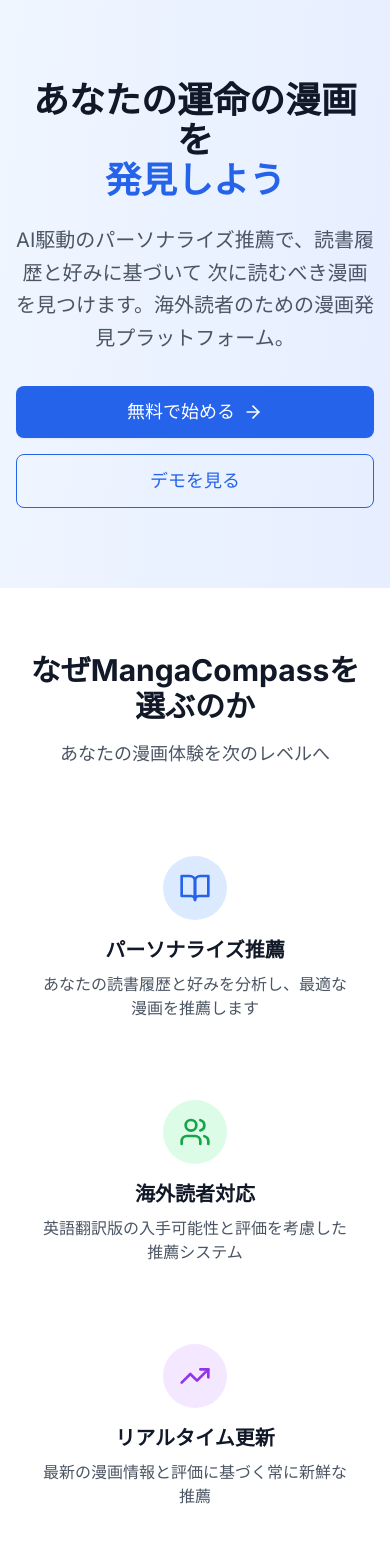
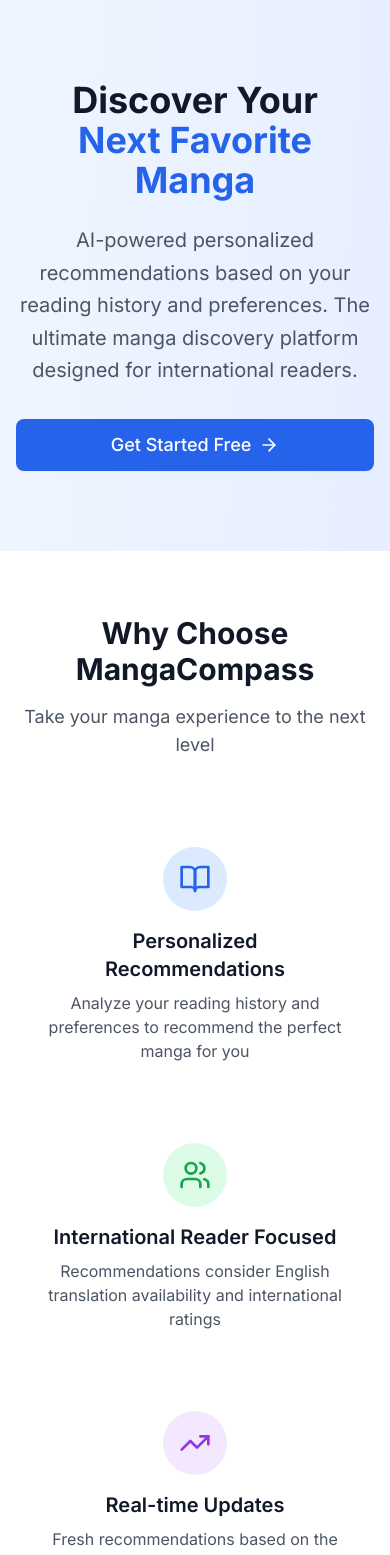
Before and after one commit to c-table-inc/MangaCompass, a Next.js app: page / in a window 390 px wide. Shown: the top 1555 px of the page. Built offline with nearby package versions, Linux system fonts and the light colour scheme.

Commit message:
ホームページのテキストを日本語から英語に翻訳し、UIの一貫性を向上させるために文言を更新。パーソナライズ推薦や漫画体験に関する説明を英語で明確にし、ボタンのラベルも英語に変更。

```diff
--- a/src/app/page.tsx
+++ b/src/app/page.tsx
@@ -24,7 +24,7 @@ export default function HomePage() {
       <div className="min-h-screen bg-gradient-to-br from-blue-50 to-indigo-100 flex items-center justify-center">
         <div className="text-center">
           <BookOpen className="h-8 w-8 animate-spin text-blue-600 mx-auto mb-4" />
-          <p className="text-gray-600">読み込み中...</p>
+          <p className="text-gray-600">Loading...</p>
         </div>
       </div>
     );
@@ -36,23 +36,18 @@ export default function HomePage() {
       <section className="relative py-20 px-4 sm:px-6 lg:px-8">
         <div className="max-w-7xl mx-auto text-center">
           <h1 className="text-4xl sm:text-6xl font-bold text-gray-900 mb-6">
-            あなたの運命の漫画を
-            <span className="block text-blue-600">発見しよう</span>
+            Discover Your
+            <span className="block text-blue-600">Next Favorite Manga</span>
           </h1>
           <p className="text-xl text-gray-600 mb-8 max-w-3xl mx-auto leading-relaxed">
-            AI駆動のパーソナライズ推薦で、読書履歴と好みに基づいて
-            次に読むべき漫画を見つけます。海外読者のための漫画発見プラットフォーム。
+            AI-powered personalized recommendations based on your reading history and preferences.
+            The ultimate manga discovery platform designed for international readers.
           </p>
           <div className="flex flex-col sm:flex-row gap-4 justify-center">
             <Link href="/onboarding">
               <Button size="lg" className="w-full sm:w-auto">
-                無料で始める
+                Get Started Free
                 <ArrowRight className="ml-2 h-5 w-5" />
-              </Button>
-            </Link>
-            <Link href="/dashboard">
-              <Button variant="outline" size="lg" className="w-full sm:w-auto">
-                デモを見る
               </Button>
             </Link>
           </div>
@@ -64,10 +59,10 @@ export default function HomePage() {
         <div className="max-w-7xl mx-auto px-4 sm:px-6 lg:px-8">
           <div className="text-center mb-16">
             <h2 className="text-3xl font-bold text-gray-900 mb-4">
-              なぜMangaCompassを選ぶのか
+              Why Choose MangaCompass
             </h2>
             <p className="text-lg text-gray-600 max-w-2xl mx-auto">
-              あなたの漫画体験を次のレベルへ
+              Take your manga experience to the next level
             </p>
           </div>
 
@@ -77,10 +72,10 @@ export default function HomePage() {
                 <BookOpen className="h-8 w-8 text-blue-600" />
               </div>
               <h3 className="text-xl font-semibold text-gray-900 mb-2">
-                パーソナライズ推薦
+                Personalized Recommendations
               </h3>
               <p className="text-gray-600">
-                あなたの読書履歴と好みを分析し、最適な漫画を推薦します
+                Analyze your reading history and preferences to recommend the perfect manga for you
               </p>
             </div>
 
@@ -89,10 +84,10 @@ export default function HomePage() {
                 <Users className="h-8 w-8 text-green-600" />
               </div>
               <h3 className="text-xl font-semibold text-gray-900 mb-2">
-                海外読者対応
+                International Reader Focused
               </h3>
               <p className="text-gray-600">
-                英語翻訳版の入手可能性と評価を考慮した推薦システム
+                Recommendations consider English translation availability and international ratings
               </p>
             </div>
 
@@ -101,10 +96,10 @@ export default function HomePage() {
                 <TrendingUp className="h-8 w-8 text-purple-600" />
               </div>
               <h3 className="text-xl font-semibold text-gray-900 mb-2">
-                リアルタイム更新
+                Real-time Updates
               </h3>
               <p className="text-gray-600">
-                最新の漫画情報と評価に基づく常に新鮮な推薦
+                Fresh recommendations based on the latest manga releases and community ratings
               </p>
             </div>
           </div>
@@ -116,10 +111,10 @@ export default function HomePage() {
         <div className="max-w-7xl mx-auto px-4 sm:px-6 lg:px-8">
           <div className="text-center mb-12">
             <h2 className="text-3xl font-bold text-gray-900 mb-4">
-              高評価漫画
+              Top Rated Manga
             </h2>
             <p className="text-lg text-gray-600">
-              評論家と読者から愛される名作たち
+              Masterpieces loved by critics and readers alike
             </p>
           </div>
 
@@ -132,7 +127,7 @@ export default function HomePage() {
           <div className="text-center">
             <Link href="/onboarding">
               <Button variant="outline">
-                あなたの好みに合わせた推薦を受ける
+                Get Personalized Recommendations
                 <ArrowRight className="ml-2 h-4 w-4" />
               </Button>
             </Link>
@@ -145,10 +140,10 @@ export default function HomePage() {
         <div className="max-w-7xl mx-auto px-4 sm:px-6 lg:px-8">
           <div className="text-center mb-12">
             <h2 className="text-3xl font-bold text-gray-900 mb-4">
-              人気漫画
+              Popular Manga
             </h2>
             <p className="text-lg text-gray-600">
-              今読まれている話題の作品
+              Trending titles everyone is talking about
             </p>
           </div>
 
@@ -165,29 +160,29 @@ export default function HomePage() {
         <div className="max-w-7xl mx-auto px-4 sm:px-6 lg:px-8">
           <div className="text-center mb-12">
             <h2 className="text-3xl font-bold text-white mb-4">
-              MangaCompassの実績
+              MangaCompass by the Numbers
             </h2>
             <p className="text-lg text-blue-200">
-              多くの読者に愛用されています
+              Trusted by manga enthusiasts worldwide
             </p>
           </div>
 
           <div className="grid grid-cols-2 md:grid-cols-4 gap-8 text-center">
             <div>
               <div className="text-4xl font-bold text-white mb-2">50+</div>
-              <div className="text-blue-200">厳選漫画</div>
+              <div className="text-blue-200">Curated Titles</div>
             </div>
             <div>
               <div className="text-4xl font-bold text-white mb-2">95%</div>
-              <div className="text-blue-200">推薦精度</div>
+              <div className="text-blue-200">Accuracy Rate</div>
             </div>
             <div>
               <div className="text-4xl font-bold text-white mb-2">10k+</div>
-              <div className="text-blue-200">ユーザー満足度</div>
+              <div className="text-blue-200">User Satisfaction</div>
             </div>
             <div>
               <div className="text-4xl font-bold text-white mb-2">24/7</div>
-              <div className="text-blue-200">利用可能</div>
+              <div className="text-blue-200">Available</div>
             </div>
           </div>
         </div>
@@ -197,36 +192,27 @@ export default function HomePage() {
       <section className="py-20 bg-gradient-to-r from-blue-600 to-indigo-600">
         <div className="max-w-4xl mx-auto text-center px-4 sm:px-6 lg:px-8">
           <h2 className="text-3xl sm:text-4xl font-bold text-white mb-6">
-            今すぐあなただけの漫画旅行を始めよう
+            Start Your Personalized Manga Journey Today
           </h2>
           <p className="text-xl text-blue-200 mb-8">
-            わずか2分のセットアップで、パーソナライズされた推薦が開始されます
+            Get personalized recommendations in just 2 minutes of setup
           </p>
 
           <div className="flex flex-col sm:flex-row gap-4 justify-center">
             <Link href="/onboarding">
               <Button
                 size="lg"
-                variant="secondary"
-                className="w-full sm:w-auto bg-white text-blue-600 hover:bg-gray-100"
+                variant="outline"
+                className="w-full sm:w-auto bg-white text-blue-600 hover:bg-blue-50 border-white"
               >
                 <Star className="mr-2 h-5 w-5" />
-                無料で始める
-              </Button>
-            </Link>
-            <Link href="/dashboard">
-              <Button
-                size="lg"
-                variant="outline"
-                className="w-full sm:w-auto border-white text-white hover:bg-white hover:text-blue-600"
-              >
-                デモを体験
+                Get Started Free
               </Button>
             </Link>
           </div>
 
           <p className="text-sm text-blue-200 mt-6">
-            無料プロトタイプ • 購入義務なし • いつでも停止可能
+            Free Prototype • No Purchase Required • Cancel Anytime
           </p>
         </div>
       </section>
```
